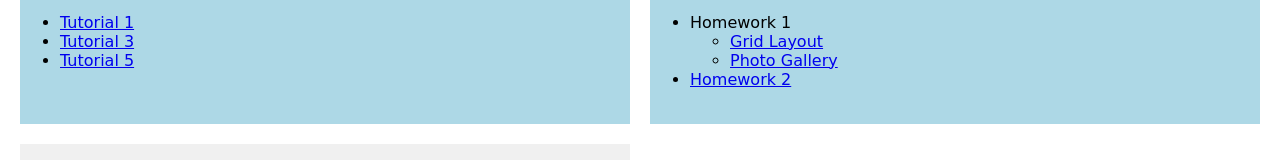
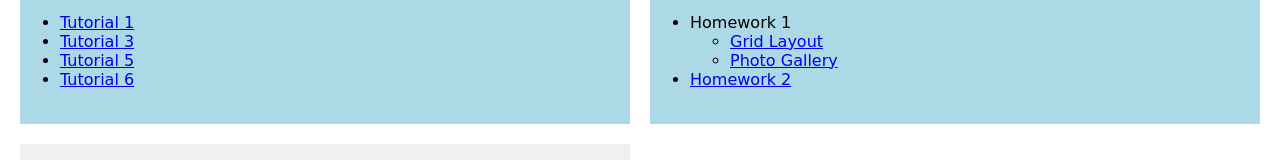
Before and after one commit to 1AlbertChen/COVIDmap, a plain HTML site: page index.html in a window 1280 px wide. Shown: the part 163-323 px from the top of the page. Drawn offline with Linux system fonts and the light colour scheme; a web font is replaced by a local one.

Commit message:
New Homepage

```diff
--- a/index.html
+++ b/index.html
@@ -29,6 +29,9 @@
                     </li>
                     <li>
                         <a href="tutorial05/listing.html">Tutorial 5</a>
+                    </li>
+                    <li>
+                        <a href="tutorial06/index.html">Tutorial 6</a>
                     </li>
                 </ul>
             </section>
```
